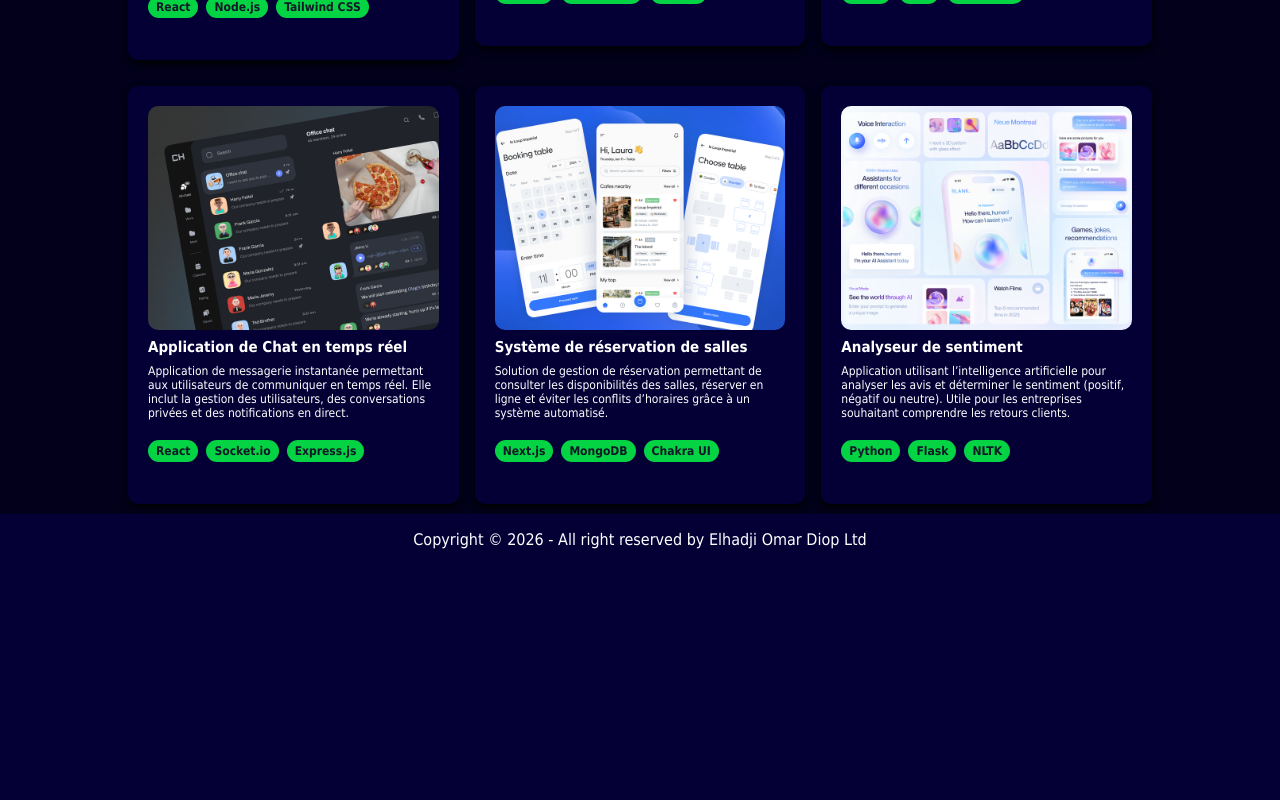
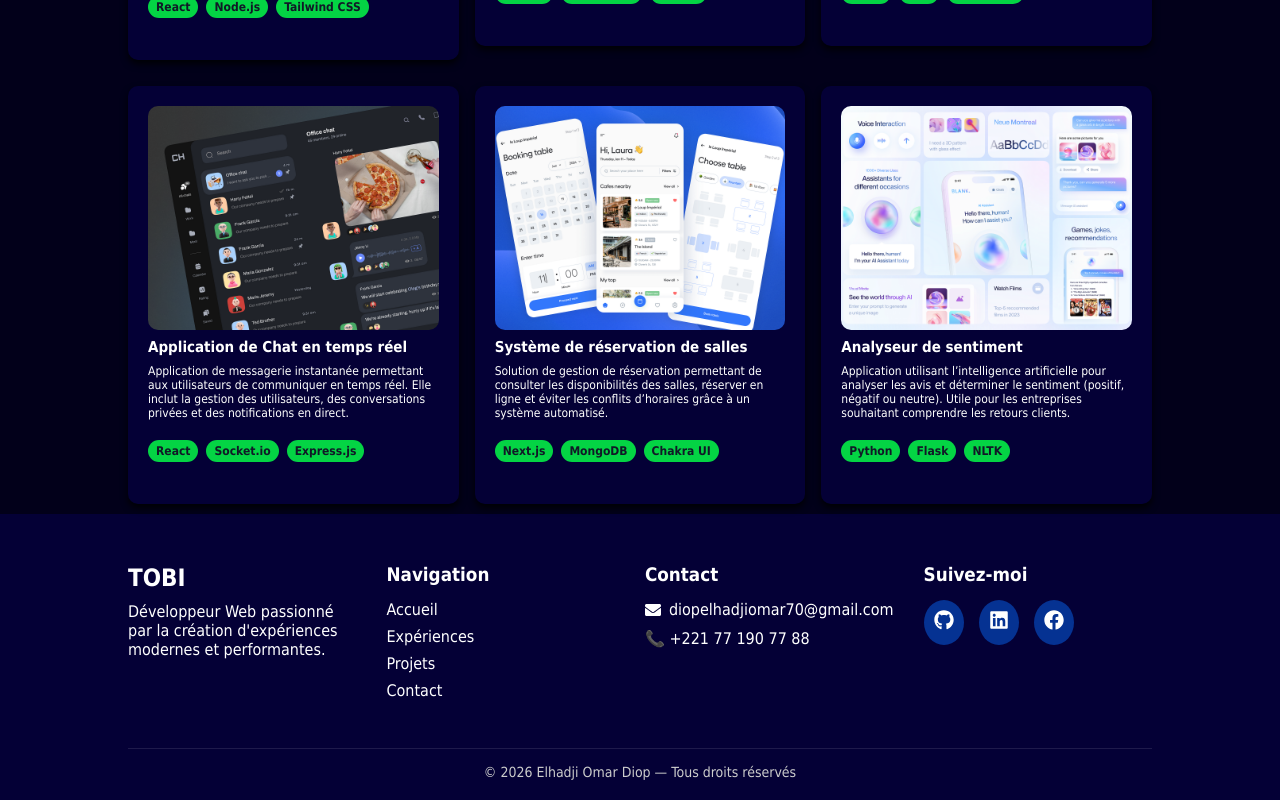
Before and after one commit to elhadjiomardiop/porfolio, a React (Vite) app: page / in a window 1280 px wide. Shown: the part 2574-3374 px from the top of the page. Before the commit the page ends 3139 px from the top, so only its background shows below. Built offline with nearby package versions, Linux system fonts and the light colour scheme; the HTML template or start-up script is replaced by a standard one.

Commit message:
huitieme commit

```diff
--- a/src/Components/Footer.jsx
+++ b/src/Components/Footer.jsx
@@ -1,11 +1,55 @@
-
+import React from 'react'
+import { FaGithub, FaLinkedin, FaFacebook, FaEnvelope } from "react-icons/fa";
 
 const Footer = () => {
     return (
         <footer className="footer">
-            <aside>
-                <p>Copyright © {new Date().getFullYear()} - All right reserved by Elhadji Omar Diop Ltd</p>
-            </aside>
+
+            <div className="footer_container">
+
+                {/* LOGO / NOM */}
+                <div className="footer_brand">
+                    <h2>TOBI</h2>
+                    <p>Développeur Web passionné par la création d'expériences modernes et performantes.</p>
+                </div>
+
+                {/* LIENS RAPIDES */}
+                <div className="footer_links">
+                    <h3>Navigation</h3>
+                    <ul>
+                        <li><a href="/">Accueil</a></li>
+                        <li><a href="/experiences">Expériences</a></li>
+                        <li><a href="/projets">Projets</a></li>
+                        <li><a href="/contact">Contact</a></li>
+                    </ul>
+                </div>
+
+                {/* CONTACT */}
+                <div className="footer_contact">
+                    <h3>Contact</h3>
+                    <p><FaEnvelope /> diopelhadjiomar70@gmail.com</p>
+                    <p>📞 +221 77 190 77 88</p>
+                </div>
+
+                {/* RÉSEAUX */}
+                <div className="footer_socials">
+                    <h3>Suivez-moi</h3>
+                    <div className="icons">
+                        <a href="#"><FaGithub /></a>
+                        <a href="#"><FaLinkedin /></a>
+                        <a href="#"><FaFacebook /></a>
+                    </div>
+                </div>
+
+            </div>
+
+            {/* BAS */}
+            <div className="footer_bottom">
+                <p>
+                    © {new Date().getFullYear()} Elhadji Omar Diop — Tous droits réservés
+                </p>
+            </div>
+
         </footer>
     )
 }
--- a/src/index.css
+++ b/src/index.css
@@ -441,12 +441,85 @@ body {
     margin-left: 6px;
 }
 
+/* ---------------------------------------- FOOTER GLOBAL ---------------------------------------------- */
 .footer {
+    background: rgb(4, 0, 54);
+    color: white;
+    padding: 50px 10% 20px;
+}
+
+/* CONTAINER */
+.footer_container {
+    display: grid;
+    grid-template-columns: repeat(4, 1fr);
+    gap: 30px;
+}
+
+/* TITRES */
+.footer h3 {
+    margin-bottom: 15px;
+}
+
+/* BRAND */
+.footer_brand h2 {
+    margin-bottom: 10px;
+}
+
+/* LIENS */
+.footer_links ul {
+    list-style: none;
+    padding: 0;
+}
+
+.footer_links li {
+    margin-bottom: 8px;
+}
+
+.footer_links a {
+    text-decoration: none;
+    color: white;
+    transition: 0.3s;
+}
+
+.footer_links a:hover {
+    color: #00bcd4;
+}
+
+/* CONTACT */
+.footer_contact p {
+    margin-bottom: 10px;
+    display: flex;
+    align-items: center;
+    gap: 8px;
+}
+
+/* SOCIALS */
+.footer_socials .icons {
+    display: flex;
+    gap: 15px;
+}
+
+.footer_socials a {
+    font-size: 20px;
+    background: #053292;
+    padding: 10px;
+    border-radius: 50%;
+    color: white;
+    transition: 0.3s;
+}
+
+.footer_socials a:hover {
+    background: #0b9c37;
+}
+
+/* BAS */
+.footer_bottom {
     text-align: center;
-    flex-direction: column;
-    background-color: rgb(4, 0, 54);
-    color: white;
-    padding: 1rem;
+    margin-top: 40px;
+    border-top: 1px solid rgba(255,255,255,0.1);
+    padding-top: 15px;
+    font-size: 14px;
+    color: #ccc;
 }
 
 /* ------------------ Page Detail ---------------------------- */
@@ -717,7 +790,7 @@ body {
     }
 
     .btn {
-        width: 100%;
+        width: 90%;
         justify-content: center;
     }
 
@@ -837,6 +910,21 @@ body {
         grid-template-columns: 1fr;
     }
 
+    /* --------------------------------------- FOOTER ---------------------------------------- */
+
+    .footer_container {
+        grid-template-columns: 1fr;
+        text-align: center;
+    }
+
+    .footer_contact p {
+        justify-content: center;
+    }
+
+    .footer_socials .icons {
+        justify-content: center;
+    }
+
 
 
 }
@@ -901,4 +989,8 @@ html {
         grid-template-columns: 1fr;
         gap: 30px;
     }
+
+    .footer_container {
+        grid-template-columns: repeat(2, 1fr);
+    }
 }
```
